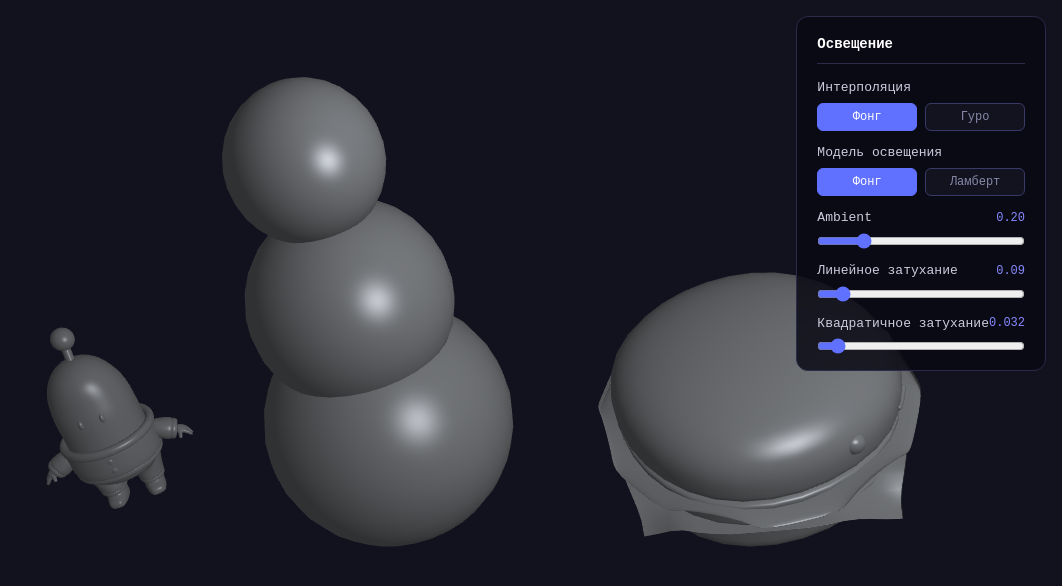
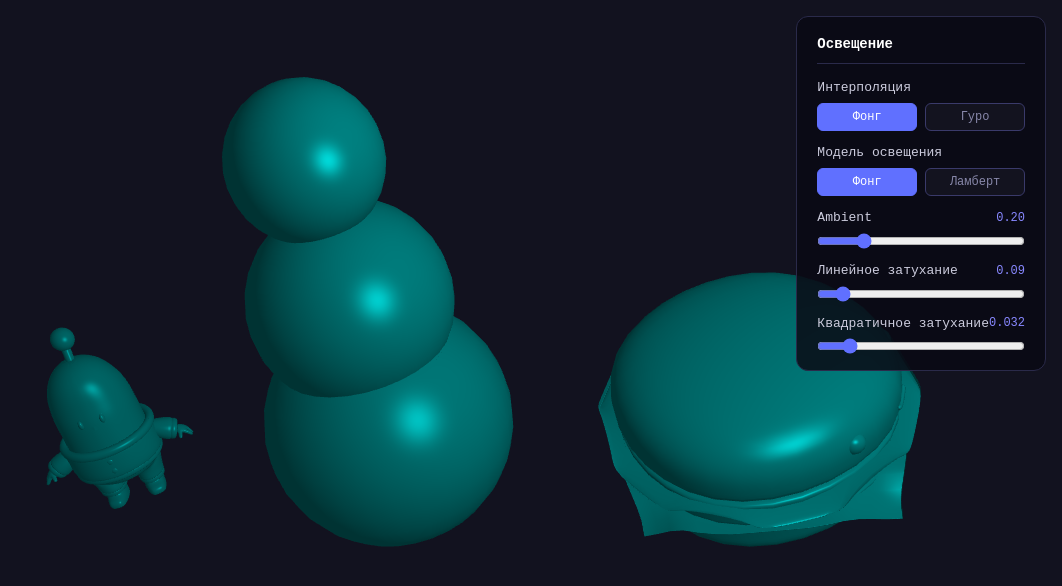
Before and after one commit to asoloshchenko/CG, a website built with Vite: page Clean/Lab3/index.html in a window 1280 px wide. Shown: the whole page, without its empty margins (218-1280 px from the left). Built offline with nearby package versions, Linux system fonts and the light colour scheme; animation ran at ten frames a second.

Commit message:
fix: lab3

```diff
--- a/Clean/Lab3/index.html
+++ b/Clean/Lab3/index.html
@@ -113,7 +113,7 @@
                 Квадратичное затухание
                 <span id="val-atten-quad">0.032</span>
             </label>
-            <input type="range" id="sl-atten-quad" min="0" max="0.5" step="0.001" value="0.032">
+            <input type="range" id="sl-atten-quad" min="0" max="0.25" step="0.001" value="0.032">
         </div>
     </div>
 
--- a/Clean/Lab3/main.js
+++ b/Clean/Lab3/main.js
@@ -305,6 +305,8 @@ const model = mat4.create();
 
 mat4.lookAt(view, [0, 2, 7], [0, 0, 0], [0, 1, 0]);
 
+
+const BASE_COLOR = [0,1,1]
 // ── Рендер-цикл ───────────────────────────────────────────────────────────────
 
 function render() {
@@ -329,7 +331,7 @@ function render() {
         gl.uniformMatrix4fv(uPhong.view, false, view);
         gl.uniformMatrix4fv(uPhong.proj, false, proj);
         gl.uniform3fv(uPhong.lightPosEye,           lightPosEye);
-        gl.uniform3f(uPhong.color,               0.95, 0.97, 1.0);
+        gl.uniform3f(uPhong.color,               ...BASE_COLOR);
         gl.uniform3f(uPhong.ambientLightColor,   a,    a,    a);
         gl.uniform3f(uPhong.diffuseLightColor,   0.8,  0.8,  0.8);
         gl.uniform3f(uPhong.specularLightColor,  1.0,  1.0,  1.0);
@@ -341,7 +343,7 @@ function render() {
         gl.uniformMatrix4fv(uGuro.view, false, view);
         gl.uniformMatrix4fv(uGuro.proj, false, proj);
         gl.uniform3f(uGuro.lightPos,             ...LIGHT_POS);
-        gl.uniform3f(uGuro.color,                0.95, 0.97, 1.0);
+        gl.uniform3f(uGuro.color,                ...BASE_COLOR);
         gl.uniform3f(uGuro.ambientLightColor,    a,    a,    a);
         gl.uniform3f(uGuro.diffuseLightColor,    0.8,  0.8,  0.8);
         gl.uniform3f(uGuro.specularLightColor,   1.0,  1.0,  1.0);
```
